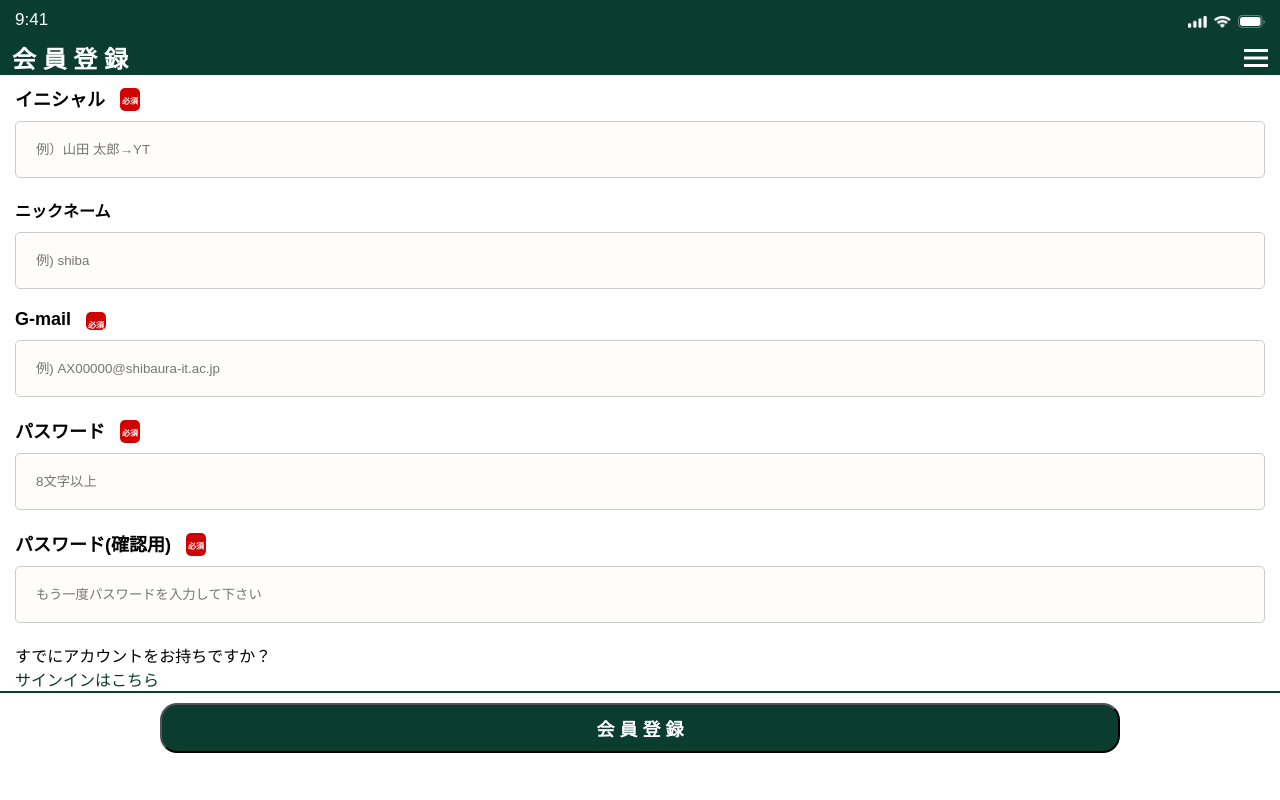
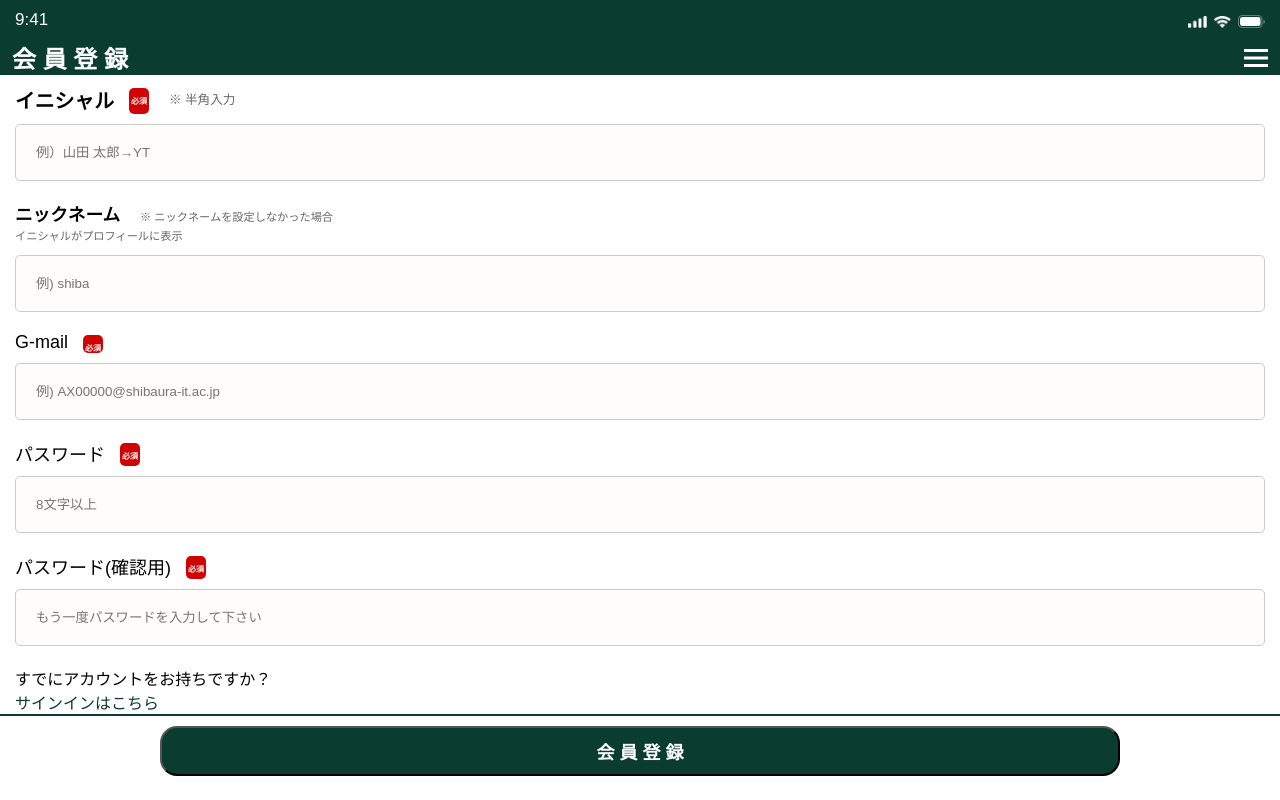
Before and after one commit to tuzuya/teamD_2025, a Next.js app: page /signup in a window 1280 px wide. Built offline with nearby package versions, Linux system fonts and the light colour scheme; a web font is replaced by a local one.

Commit message:
12/13 12/48

```diff
--- a/src/app/_components/SignUpForm/SignUpForm.jsx
+++ b/src/app/_components/SignUpForm/SignUpForm.jsx
@@ -110,8 +110,9 @@ export default function SignUpForm(){
         <form onSubmit={handleSubmit} className={style.formContainer}>
             <label className={style.inputContainer}>
                 <label className={style.inputLabel}>
-                    イニシャル
+                    <span className={style.labelText}>イニシャル</span>
                     <span className={style.requiredBadge}>必須</span>
+                    <span className={style.supplement}>※&nbsp;半角入力</span>
                 </label>
                 <input
                 //Todo: イニシャルの入力ボックスは簡易的にしているので、後で修正する
@@ -129,7 +130,8 @@ export default function SignUpForm(){
 
             <label className={style.inputContainer}>
                 <label>
-                    ニックネーム
+                    <span className={style.labelText}>ニックネーム</span>
+                    <span className={style.supplement}>※&nbsp;ニックネームを設定しなかった場合<br />イニシャルがプロフィールに表示</span>
                 </label>
                 <input
                     type="text"
--- a/src/app/_components/SignUpForm/SignUpForm.module.css
+++ b/src/app/_components/SignUpForm/SignUpForm.module.css
@@ -11,7 +11,6 @@
 .inputContainer {
     display: flex;
     flex-direction: column;
-    font-weight: bold;
     margin-top: 10px;
     margin-bottom: 20px;
     margin-left: 15px;
@@ -24,16 +23,33 @@
     font-size: 18px;
 }
 
+.labelText {
+    font-weight: bold;
+    font-size: 1.1em;
+    flex-shrink: 0;
+}
+
 .requiredBadge {
     color: var(--white-color);
     background-color: rgb(209, 2, 2);
     font-size: 8px;
+    font-weight: bold;
     margin-top: 3px;
     margin-left: 15px;
     padding-left: 2px;
     padding-right: 2px;
     padding-top: 7px;
     border-radius: 5px;
+}
+
+.supplement {
+    padding-top: 7px;
+    margin-left: 20px;
+    font-size: 0.7em;
+    color: #666;
+    line-height: 1.4em;
+    width: 200px;
+    flex-shrink: 0;
 }
 
 .inputBox {
```
